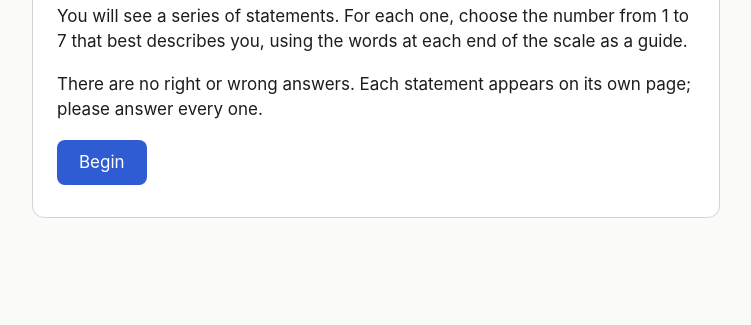
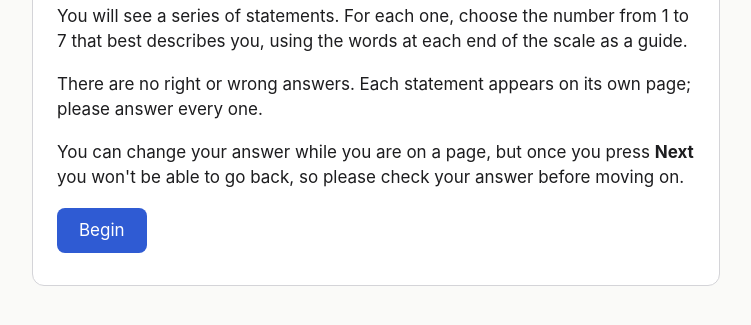
Before and after one commit to xuderek-24/relevance_empathy_AI, a plain HTML site: page index.html in a window 1280 px wide. Shown: the part 137-462 px from the top of the page, without its empty margins (264-1015 px from the left). Drawn offline with Linux system fonts and the light colour scheme.

Commit message:
Tell participants answers can't be changed after Next
Co-Authored-By: Claude Opus 5.5 <noreply@anthropic.com>

```diff
--- a/index.html
+++ b/index.html
@@ -13,6 +13,7 @@
       <h1>Survey</h1>
       <p>You will see a series of statements. For each one, choose the number from 1 to 7 that best describes you, using the words at each end of the scale as a guide.</p>
       <p>There are no right or wrong answers. Each statement appears on its own page; please answer every one.</p>
+      <p>You can change your answer while you are on a page, but once you press <strong>Next</strong> you won't be able to go back, so please check your answer before moving on.</p>
       <button id="start-btn" class="primary">Begin</button>
     </section>
 
```
